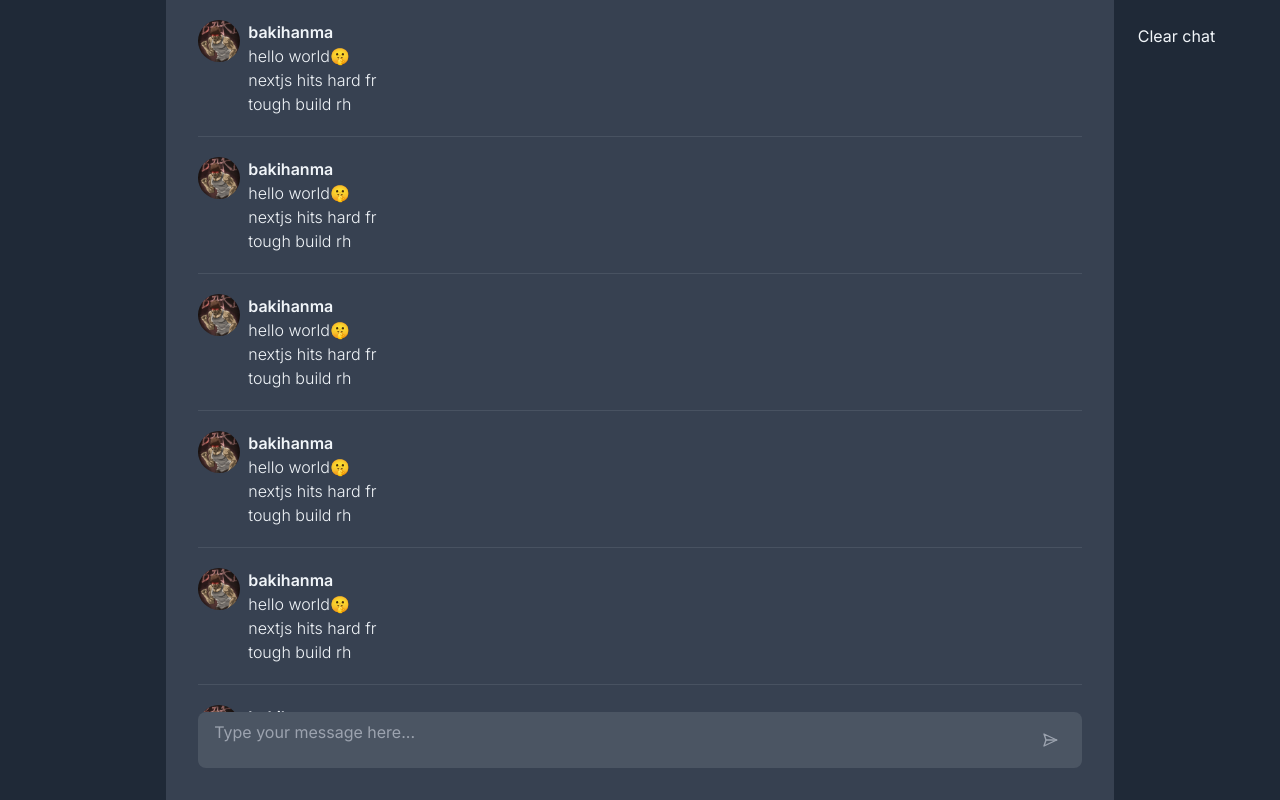
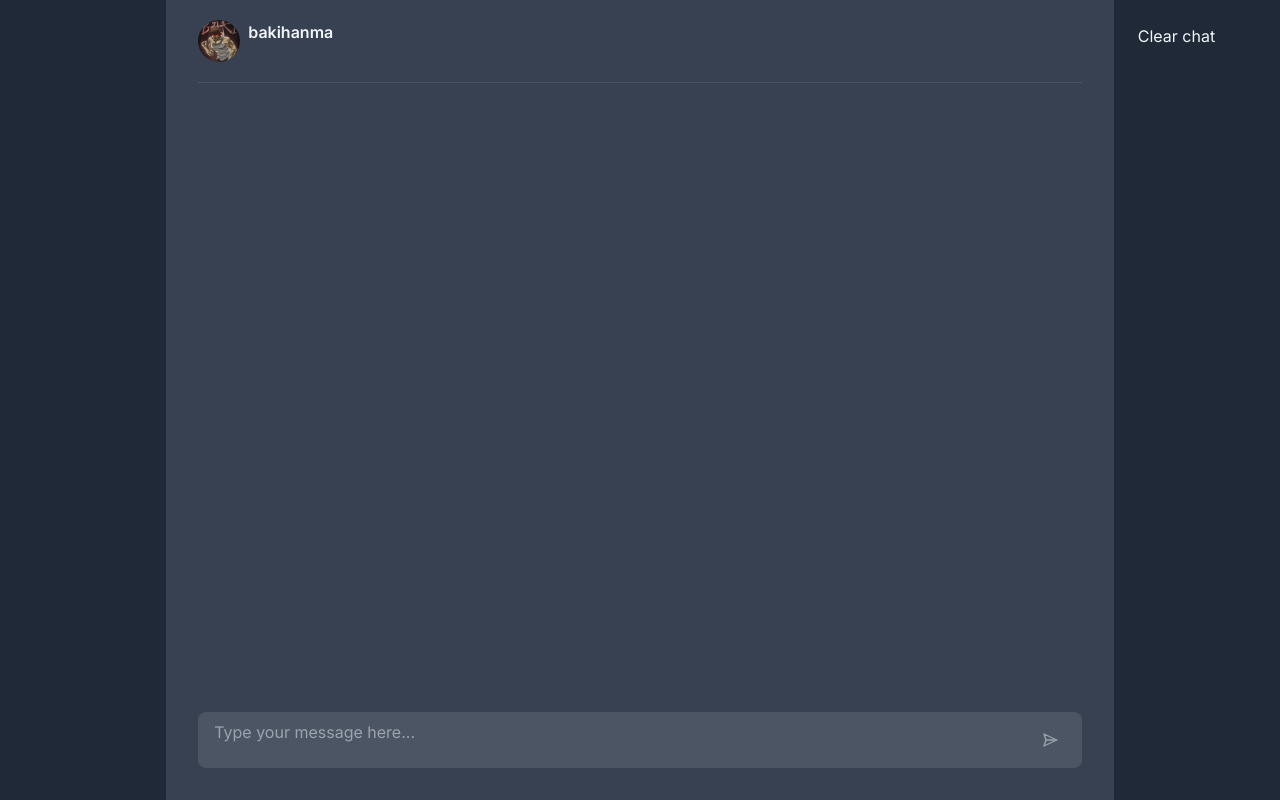
Before and after one commit to muhamaddigdaya/disposable-chat, a Next.js app: page / in a window 1280 px wide. Built offline with nearby package versions, Linux system fonts and the light colour scheme.

Commit message:
temporary function

```diff
--- a/src/app/components/ui/Chatinput.tsx
+++ b/src/app/components/ui/Chatinput.tsx
@@ -11,17 +11,27 @@ import {
 
 type Props = {}
 
+function handleSubmit(event: React.FormEvent<HTMLFormElement>) {
+  event.preventDefault();
+  const inputText = (document.getElementById('inputText') as HTMLTextAreaElement).value;
+  const dynamicParagraph = document.getElementById('dynamic-paragraph');
+  if (dynamicParagraph) {
+    dynamicParagraph.textContent = inputText;
+  }
+}
+
 const Chatinput = (props: Props) => {
   return (
     <div className='stretch flex bg-gray-700 p-8 pt-0 items-centerrelative bottom-0 w-full '>
-      <form className='stretch  bg-gray-600 flex px-4 py-2 items-center rounded-lg relative bottom-0 w-full'>
+      <form className='stretch  bg-gray-600 flex px-4 py-2 items-center rounded-lg relative bottom-0 w-full' id='chat-form' onSubmit={handleSubmit}>
         <TextareaAutosize
           className="placeholder:text-gray-400 text-gray-50 m-0 min-h-10 max-h-[44vh] w-full resize-none border-0 bg-transparent mr-2 p-0 dark:bg-transparent pl-"
           placeholder="Type your message here..."
+          id='inputText'
         />
         <HoverCard openDelay={300} closeDelay={0}>
           <HoverCardTrigger>
-            <Button size="icon" type="submit" variant="appear" className='self-end bottom-0 text-gray-400 hover:bg-inherit hover:text-gray-100'>
+            <Button size="icon" id="submit" type="submit" variant="appear" className='self-end bottom-0 text-gray-400 hover:bg-inherit hover:text-gray-100' >
               <SendHorizonal className="h-4 w-4 "/>
             </Button>
             </HoverCardTrigger>
--- a/src/app/components/ui/Chats.tsx
+++ b/src/app/components/ui/Chats.tsx
@@ -12,26 +12,6 @@ const Chats = (props: Props) => {
       <ScrollArea className='h-full text-slate-100 px-8'>
         <Conversation />
         <Separator />
-        <Conversation />
-        <Separator />
-        <Conversation />
-        <Separator />
-        <Conversation />
-        <Separator />
-        <Conversation />
-        <Separator />
-        <Conversation />
-        <Separator />
-        <Conversation />
-        <Separator />
-        <Conversation />
-        <Separator />
-        <Conversation />
-        <Separator />
-        <Conversation />
-        <Separator />
-        <Conversation />
-        <Separator />
       </ScrollArea>
       <Chatinput />
     </div>
--- a/src/app/components/ui/Conversation.tsx
+++ b/src/app/components/ui/Conversation.tsx
@@ -31,11 +31,9 @@ const Conversation = (props: Props) => {
         Show picture
       </HoverCardContent>
     </HoverCard>
-      <div className='flex flex-col'>
+      <div className='flex flex-col' id='conversation'>
         <h2 className='font-semibold'>bakihanma</h2>
-        <p className='font-light'>hello world🤫</p>
-        <p className='font-light'>nextjs hits hard fr</p>
-        <p className='font-light'>tough build rh</p>
+        <p id='dynamic-paragraph'></p>
       </div>
     </div>
   )
```
